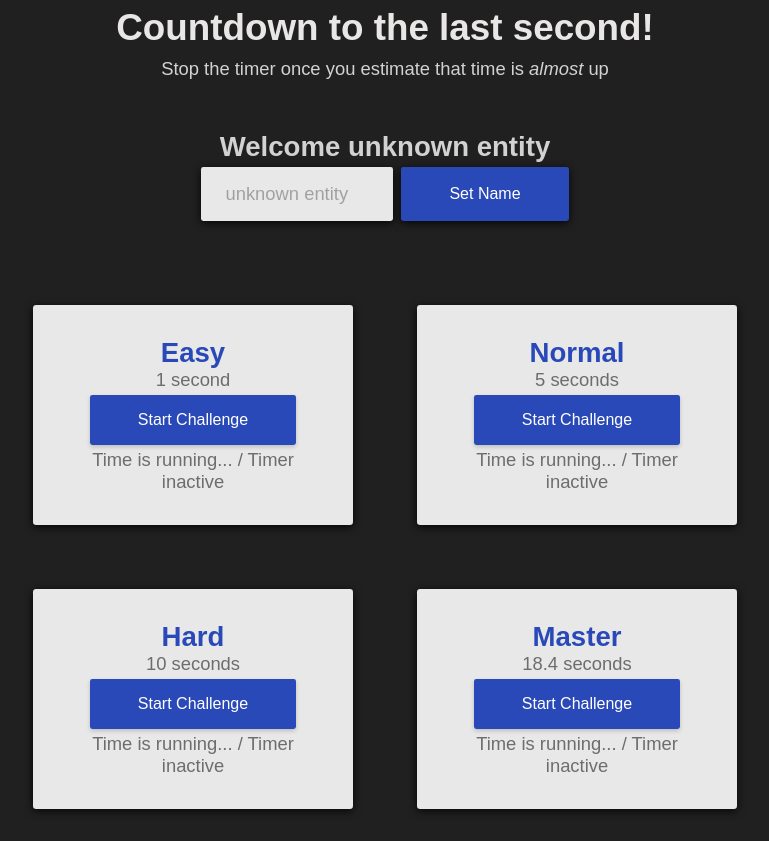
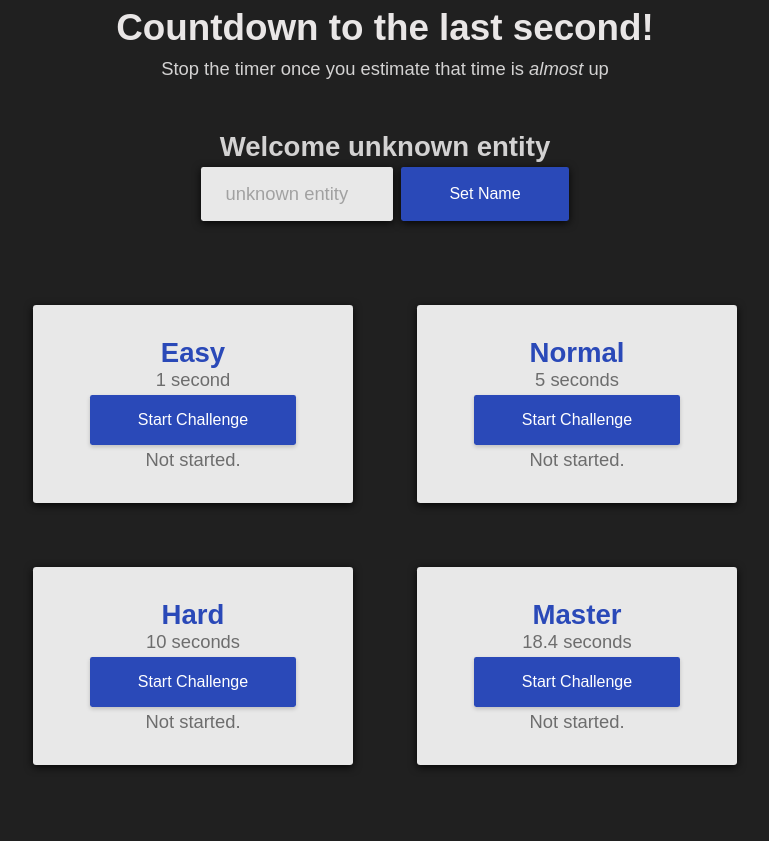
Before and after one commit to samko945/countdown-react, a React (Vite) app: page / in a window 1280 px wide. Shown: the whole page, without its empty margins (255-1024 px from the left). After the commit the page ends 800 px from the top, so only its background shows below. Built offline with nearby package versions, Linux system fonts and the light colour scheme.

Commit message:
display best score for each challenge

```diff
--- a/src/components/TimerChallenge.jsx
+++ b/src/components/TimerChallenge.jsx
@@ -10,6 +10,7 @@ export default function TimerChallenge({ title, targetTime }) {
 	const timer = useRef();
 	const dialog = useRef();
 
+	const [bestTime, setBestTime] = useState();
 	const [timeRemaining, setTimeRemaining] = useState(targetTime * 1000);
 	const timerIsActive = timeRemaining > 0 && timeRemaining < targetTime * 1000;
 
@@ -30,6 +31,15 @@ export default function TimerChallenge({ title, targetTime }) {
 	}
 
 	function handleReset() {
+		setBestTime((prev) => {
+			const currentScore = Math.round((1 - timeRemaining / (targetTime * 1000)) * 100);
+			if (!prev) return currentScore;
+			if (currentScore > prev) {
+				return currentScore;
+			} else {
+				return prev;
+			}
+		});
 		setTimeRemaining(targetTime * 1000);
 	}
 
@@ -46,7 +56,8 @@ export default function TimerChallenge({ title, targetTime }) {
 						{timerIsActive ? "Stop" : "Start Challenge"}
 					</button>
 				</p>
-				<p className={timerIsActive ? "active" : undefined}>Time is running... / Timer inactive</p>
+				{/* <p className={timerIsActive ? "active" : undefined}>Time is running... / Timer inactive</p> */}
+				<p>{bestTime ? `Best Score: ${bestTime}` : "Not started."}</p>
 			</section>
 		</>
 	);
```
